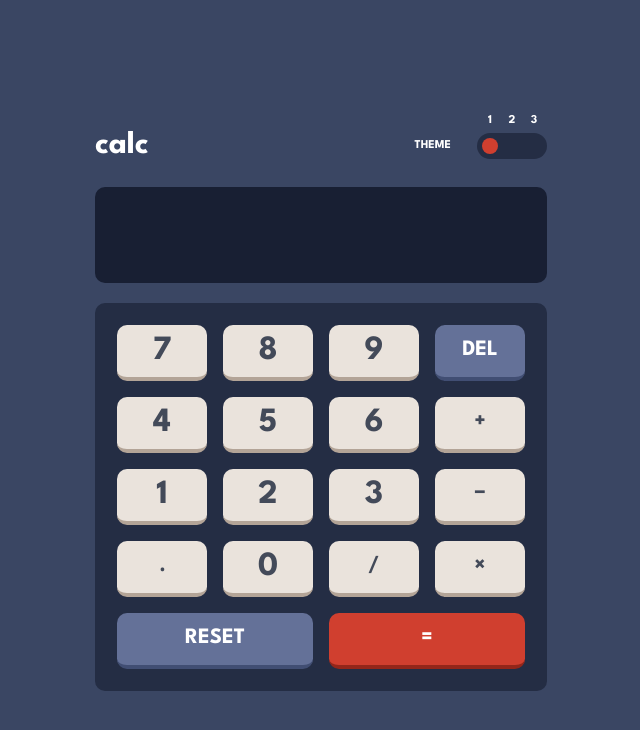
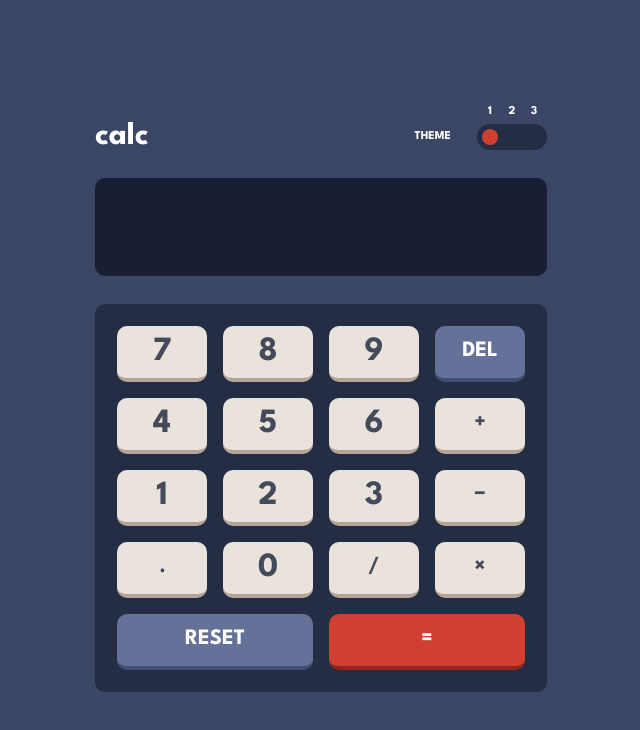
Before and after one commit to KaMazim/calculator_app, a React (Create React App) app: page / in a window 1280 px wide. Shown: the top 730 px of the page, without its empty margins (319-959 px from the left). Built offline with nearby package versions, Linux system fonts and the light colour scheme.

Commit message:
fix: minor style fixes

```diff
--- a/src/components/Input.tsx
+++ b/src/components/Input.tsx
@@ -1,20 +1,24 @@
 import styled from '@emotion/styled';
 
-const Input = styled.div`
+const Input = styled.input`
     color: ${({ theme }) => theme.color.text.primary};
     background-color: ${({ theme }) => theme.color.background.input};
 
     width: 100%;
-    height: 96px;
-
-    padding-inline: 32px;
+    min-height: 97px;
+    padding: 28px 32px;
 
     display: flex;
     justify-content: flex-end;
     align-items: center;
 
+    text-align: right;
+
+    outline: none;
+
     font-size: 36px;
 
+    border: none;
     border-radius: ${({ theme }) => theme.borderRadius};
 
     transition: ${({ theme }) => theme.transition};
--- a/src/components/SwitchTheme/switchTheme.styled.ts
+++ b/src/components/SwitchTheme/switchTheme.styled.ts
@@ -9,6 +9,8 @@ const circleWidth = 16;
 const switchAvailableWidth = switchInnerWidth - circleWidth;
 
 const CircleWrapper = styled.div`
+    display: flex;
+
     background-color: ${({ theme }) => theme.color.background.toggle_keyPad};
 
     width: 100%;
@@ -17,16 +19,20 @@ const CircleWrapper = styled.div`
     border-radius: 13px;
 `;
 
-const Circle = styled.div<{ position: 0 | 1 | 2 }>`
+const Circle = styled.button<{ position: 0 | 1 | 2 }>`
     width: ${circleWidth}px;
     height: ${circleWidth}px;
     border-radius: 100%;
+
+    border: none;
+    outline: none;
 
     cursor: pointer;
 
     background-color: ${({ theme }) => theme.color.key.primary.background};
 
-    &:hover {
+    &:hover,
+    &:focus {
         background-color: ${({ theme }) => theme.color.key.primary.hoverBackground};
     }
 
--- a/src/components/calculator/calculator.styled.ts
+++ b/src/components/calculator/calculator.styled.ts
@@ -8,7 +8,7 @@ const StyledCalculator = styled.main`
     flex-direction: column;
     gap: 20px;
 
-    & > *:first-child {
+    & > *:first-of-type {
         margin-bottom: 8px;
     }
 `;
--- a/src/components/calculator/index.tsx
+++ b/src/components/calculator/index.tsx
@@ -1,7 +1,7 @@
 import ReactDOMServer from 'react-dom/server';
 
 import CalculatorHeader from './calculatorHeader';
-import Input from '../Input';
+import Input from '../input';
 import KeyPad from '../keypad';
 
 import { StyledCalculator } from './calculator.styled';
@@ -14,8 +14,8 @@ const Calculator = () => {
     return (
         <StyledCalculator>
             <CalculatorHeader />
-            <Input>
-                {calculator
+            <Input
+                value={calculator
                     .map((item) => {
                         if (
                             item === CalcOperation.Plus ||
@@ -27,7 +27,8 @@ const Calculator = () => {
                         else return item;
                     })
                     .join(' ')}
-            </Input>
+                readOnly
+            />
             <KeyPad dispatch={dispatch} />
         </StyledCalculator>
     );
```
